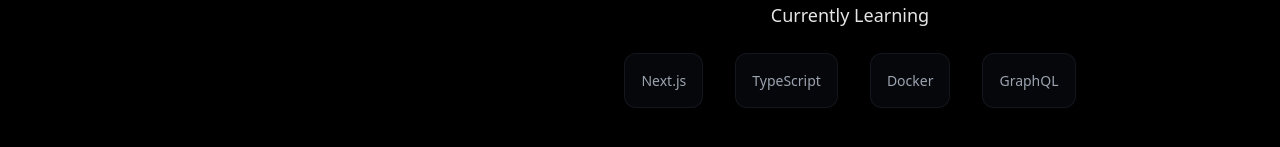
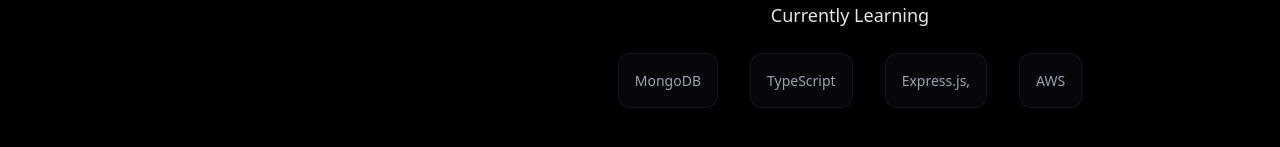
Before and after one commit to Patsimim/Portfolio, a React (Vite) app: page / in a window 1280 px wide. Shown: the part 805-952 px from the top of the page. Built offline with nearby package versions, Linux system fonts and the light colour scheme.

Commit message:
fix: change Currently learning

```diff
--- a/src/components/Content/MainContent.jsx
+++ b/src/components/Content/MainContent.jsx
@@ -16,13 +16,13 @@
   const [isTransitioning, setIsTransitioning] = useState(false);
   const [isMobile, setIsMobile] = useState(false);
 
-  // Currently learning technologies - you can modify this array
+  // Currently learning technologies
   const currentlyLearning = useMemo(
     () => [
-      { name: "Next.js", image: "/images/nextjs.png" },
+      { name: "MongoDB", image: "/images/nextjs.png" },
       { name: "TypeScript", image: "/images/typescript.png" },
-      { name: "Docker", image: "/images/docker.png" },
-      { name: "GraphQL", image: "/images/graphql.png" },
+      { name: "Express.js,", image: "/images/docker.png" },
+      { name: "AWS", image: "/images/graphql.png" },
     ],
     []
   );
```
